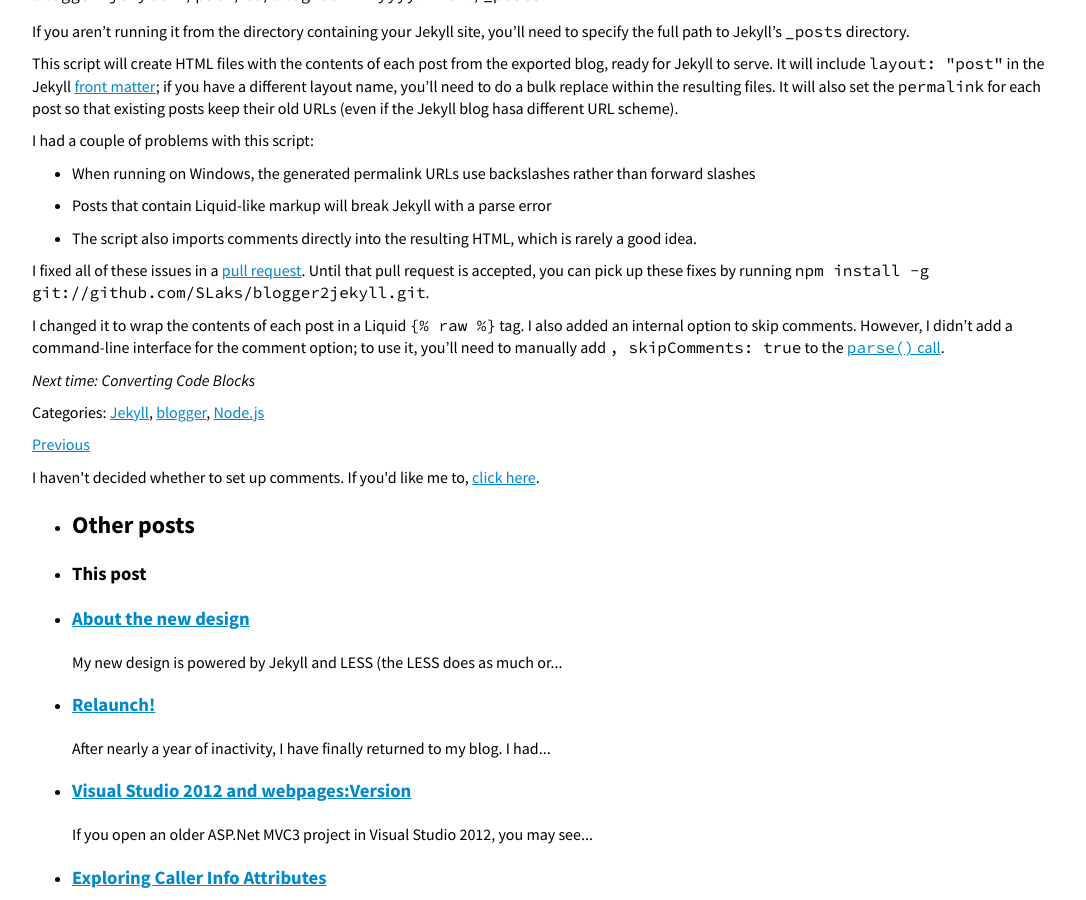
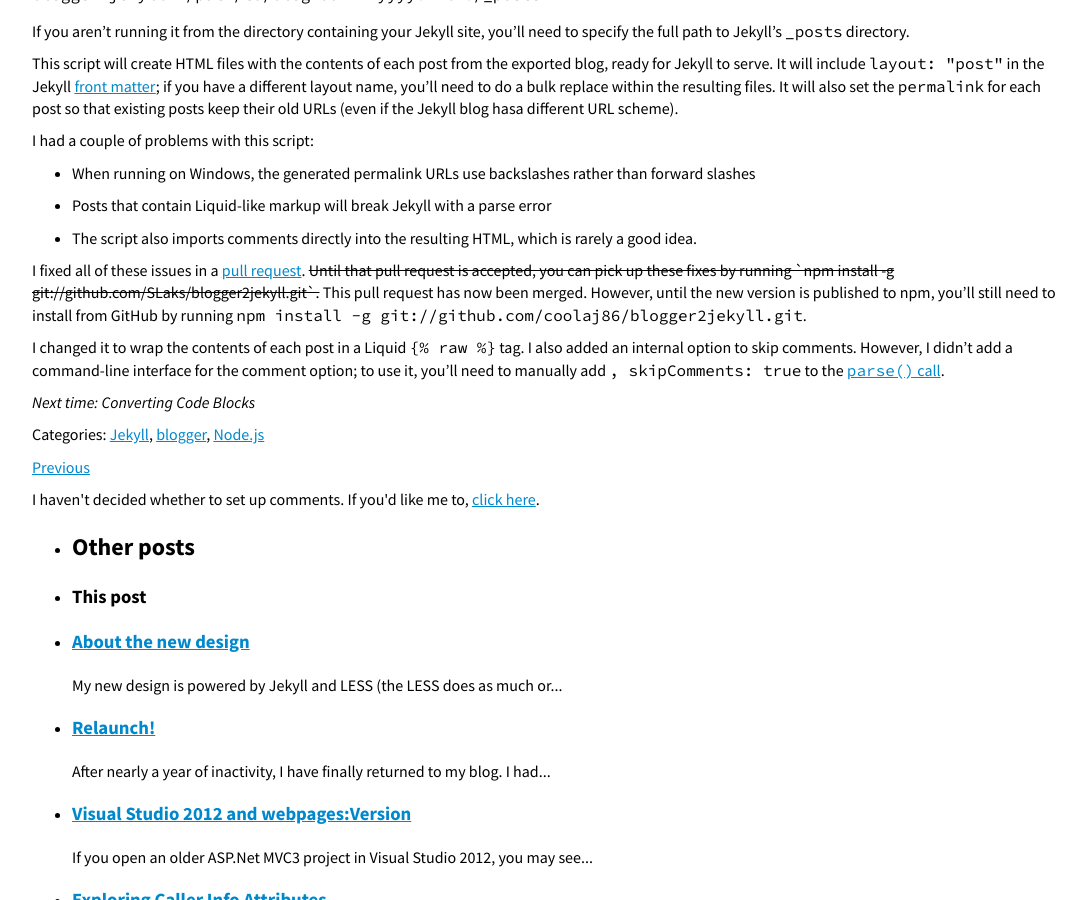
Before and after one commit to SLaks/SLaks.Blog, a Jekyll site: the page built from _posts/2013-05-31-migrating-from-blogger-to-jekyll.md, in a window 1280 px wide and 900 px high, scrolled down 423 px. Shown: the whole window, without its empty margins (96-1182 px from the left). Built offline with Jekyll 4.4.1, drawn with Linux system fonts in a browser that asks for light colours; Markdown is read by kramdown in place of the engine named in the settings.

Commit message:
Update post: Migrating from Blogger to Jekyll
coolaj86/blogger2jekyll#7 has now been merged, but not published to npm.

```diff
--- a/_posts/2013-05-31-migrating-from-blogger-to-jekyll.md
+++ b/_posts/2013-05-31-migrating-from-blogger-to-jekyll.md
@@ -27,7 +27,7 @@ I had a couple of problems with this script:
 
  - The script also imports comments directly into the resulting HTML, which is rarely a good idea.
 
-I fixed all of these issues in a [pull request](https://github.com/coolaj86/blogger2jekyll/pull/7).  Until that pull request is accepted, you can pick up these fixes by running `npm install -g git://github.com/SLaks/blogger2jekyll.git`.
+I fixed all of these issues in a [pull request](https://github.com/coolaj86/blogger2jekyll/pull/7).  <strike>Until that pull request is accepted, you can pick up these fixes by running `npm install -g git://github.com/SLaks/blogger2jekyll.git`.</strike>  This pull request has now been merged.  However, until the new version is published to npm, you'll still need to install from GitHub by running `npm install -g git://github.com/coolaj86/blogger2jekyll.git`.
 
 I changed it to wrap the contents of each post in a Liquid <code>&#123;% raw %}</code> tag.  I also added an internal option to skip comments.  However, I didn't add a command-line interface for the comment option; to use it, you'll need to manually add `, skipComments: true` to the [`parse()` call](https://github.com/SLaks/blogger2jekyll/blob/master/bin/blogger2jekyll.js#L46).
 
```
